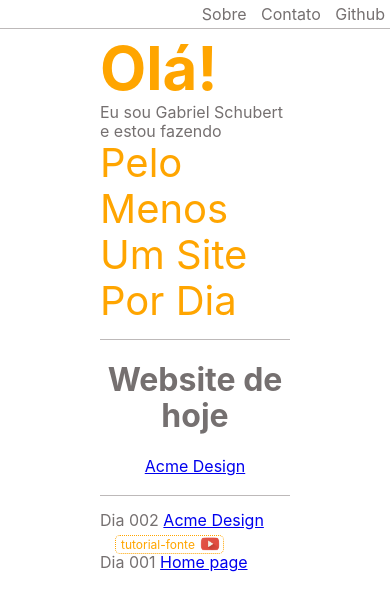
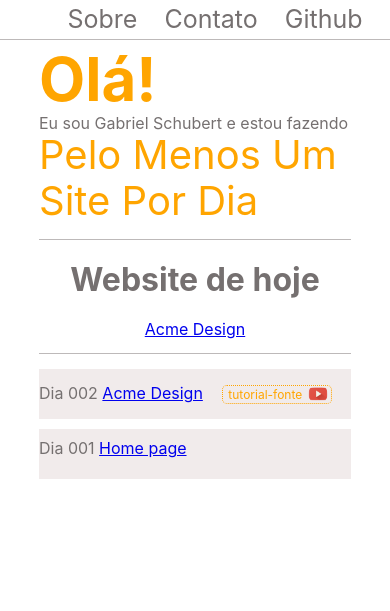
Before and after one commit to gabrielssa/Praticando-Web, a PHP site: page / in a window 390 px wide. Shown: the top 611 px of the page. Run offline with PHP 8.4, Linux system fonts and the light colour scheme.

Commit message:
otimizando css da pagina home para mobile

```diff
--- a/css/estilo.css
+++ b/css/estilo.css
@@ -43,32 +43,31 @@ header{
     text-align: right;
 }
 
-#top-container{
-    border-bottom: 1px solid rgb(189, 185, 185);
-    margin-right: 100px;
-    margin-left: 100px;
+.container{
+    width: 80%;
+    margin: auto;
 }
 
-#top-container h1{
+/*Section*/
+#showcase .container{
+    border-bottom: 1px solid rgb(189, 185, 185);
+}
+
+#showcase h1{
     font-size: 60px;
     padding: 0px;
     margin: 0px;
     color: orange;
 }
 
-#tw-container{
-    margin: 0px auto;
+#showcase2 .container{
+    border-bottom: 1px solid rgb(189, 185, 185);
+    padding-bottom: 15px;
     text-align: center;
-    margin-right: 100px;
-    margin-left: 100px;
-    border-bottom: 1px solid rgb(189, 185, 185);
-    padding-bottom: 20px;
 }
 
-#wl-container{
+article .container{
     margin-top: 15px;
-    margin-right: 100px;
-    margin-left: 100px;
     text-decoration: none;
 }
 
@@ -117,3 +116,24 @@ header{
     transition: 200ms;
     border-style: groove;
 }
+
+@media(max-width: 768px){
+    header nav{
+        text-align: center;
+        padding: 0px;
+        font-size: 25px;
+    }
+
+    header nav li{
+        padding: 0px 10px 0px 10px;
+        margin: 0px;
+    }
+
+    article .website{
+        height: 40px;
+        background-color: rgb(241, 235, 235);
+        margin-bottom: 10px;
+        padding-top: 10px;
+    }
+
+}
--- a/index.html
+++ b/index.html
@@ -3,6 +3,7 @@
     <head>
         <meta charset="utf-8">
         <title>Gabriel Schubert | 180 Websites</title>
+        <meta name="viewport" content="width=device-width">
         <link rel="stylesheet" type="text/css" href="css/normalize.css">
         <link rel="stylesheet" type="text/css" href="css/estilo.css">
 
@@ -18,34 +19,41 @@
             </nav>
         </header>
 
-        <div id="top-container">
+        <section id="showcase">
+            <div class="container">
                 <h1>Olá!</h1>
                 <p id="normal1">Eu sou Gabriel Schubert e estou fazendo</p>
                 <p id="big">pelo menos um site por dia</p>
             </div>
-        <!-- Today website container-->
-        <div id="tw-container">
+        </section>
+
+        <section id="showcase2">
+
+            <div class="container">
                 <h1>Website de hoje</h1>
                 <a href="websites/002">Acme Design</a>
             </div>
 
-        <!-- Website list container-->
-        <div id="wl-container">
+        </section>
 
-            <div>
+        <!-- Article -->
+            <article>
+                <div class="container">
+
+                    <div class="website">
                         <span>Dia 002</span>
                         <a href="websites/002">Acme Design</a>
                         <a class="link-fonte" href="https://www.youtube.com/watch?v=Wm6CUkswsNw&list=PLillGF-RfqbZTASqIqdvm1R5mLrQq79CU&index=3">tutorial-fonte
                         <img id="yt-logo" src="img/yt-icon.png">
                         </a>
-
                     </div>
 
-            <div>
+                    <div class="website">
                         <span>Dia 001</span>
                         <a href="#">Home page</a>
                     </div>
 
                 </div>
+            </article>
     </body>
 </html>
```
Lines whose indentation alone changed are shown as unchanged.
